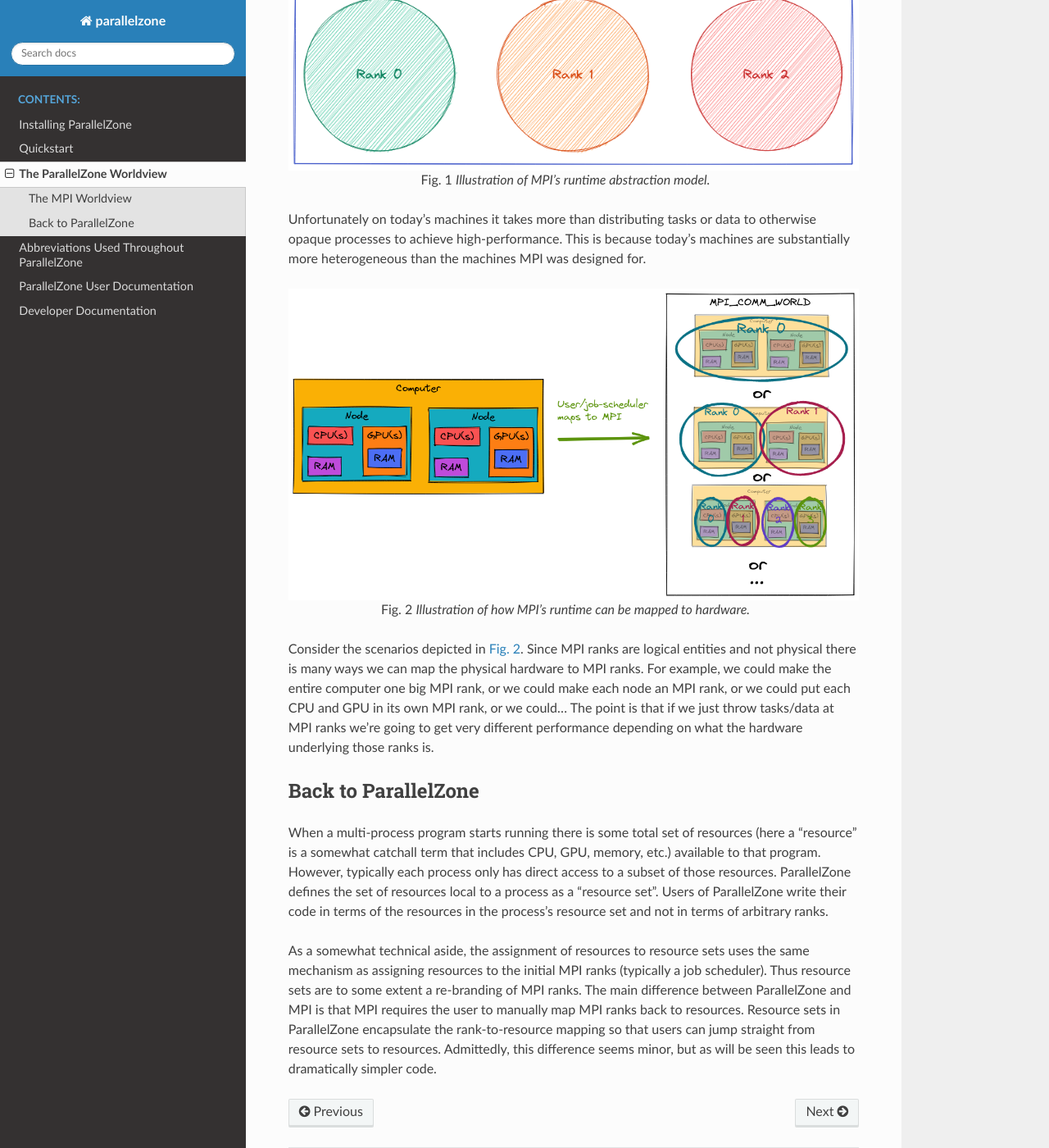
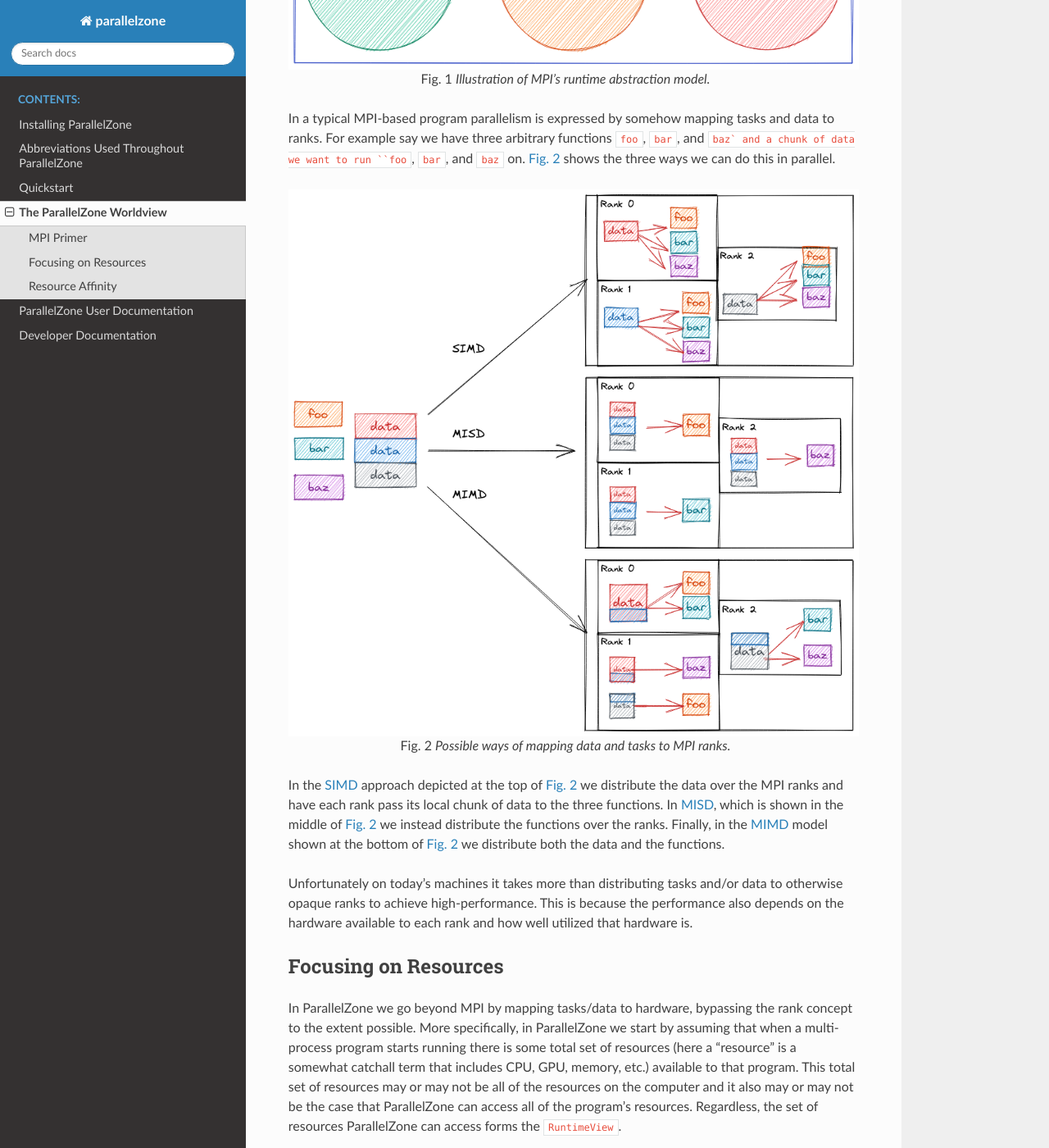
Before and after one commit to NWChemEx/ParallelZone, a Sphinx documentation site: the page built from docs/source/about.rst, in a window 1280 px wide and 1400 px high, scrolled down 627 px. Shown: the whole window at 82% size. Built offline with Sphinx 7.4.7 and the Read the Docs theme 2.0.0, drawn with Linux system fonts in a browser that asks for light colours; some of the changed text lies outside the part shown.

Commit message:
backup [skip ci]

```diff
--- a/docs/source/about.rst
+++ b/docs/source/about.rst
@@ -17,27 +17,21 @@
 ##########################
 
 To use ParallelZone it is helpful to understand the abstraction model at a high
-level. In our opinion this is most easily done by contrasting the ParallelZone
-model with the :ref:`MPI` model.
+level. ParallelZone expands on the :ref:`MPI` model. So we start with a brief
+review of MPI.
 
-*****************
-The MPI Worldview
-*****************
+**********
+MPI Primer
+**********
 
-:numref:`mpi_runtime` illustrates a simplified version of the MPI worldview. The
-MPI worldview is process-centric. In the MPI worldview, ``MPI_COMM_WORLD`` is
-the name given to the set of all processes. Within our example
-``MPI_COMM_WORLD`` has three processes. MPI assigns these processes an
+:numref:`mpi_runtime` illustrates a simplified version of how MPI sees a
+program. The view is process-centric. When the program starts, MPI defines a
+set ``MPI_COMM_WORLD`` which includes all of program's processes. Within our
+example ``MPI_COMM_WORLD`` has three processes. MPI assigns these processes an
 integer value (ranging from 0 to "the number of processes minus 1") called the
-process's rank. It's then up to the developer to use the ranks to split the work
-up. For example the developer could opt to have:
-
-- rank 0 run ``foo`, rank 1 run ``bar``, and rank 2 run ``baz``, or
-- rank 0 run ``foo`` on the first batch of data, rank 1 run ``foo`` on the
-  second batch, and rank 2 runs ``foo`` on the third batch.
-
-(``foo``, ``bar``, and ``baz`` being the names of some largely arbitrary opaque
-functions).
+process's rank. More complicated MPI setups can have further partition
+``MPI_COMM_WORLD`` into subsets, but the overall point remains: MPI's view of
+a program is a series of processes somehow grouped together.
 
 .. _mpi_runtime:
 
@@ -46,43 +40,79 @@
 
    Illustration of MPI's runtime abstraction model.
 
-Unfortunately on today's machines it takes more than distributing tasks or
-data to otherwise opaque processes to achieve high-performance. This is because
-today's machines are substantially more heterogeneous than the machines MPI was
-designed for.
+In a typical MPI-based program parallelism is expressed by somehow mapping tasks
+and data to ranks. For example say we have three arbitrary functions ``foo``,
+``bar``, and ``baz` and a chunk of data we want to run ``foo``, ``bar``, and
+``baz`` on. :numref:`mpi_mappings` shows the three ways we can do this in
+parallel.
 
-.. _hardware2mpi:
+.. _mpi_mappings:
 
-.. figure:: assets/hardware2mpi.png
+.. figure:: assets/mpi_mappings.png
    :align: center
 
-   Illustration of how MPI's runtime can be mapped to hardware.
+   Possible ways of mapping data and tasks to MPI ranks.
 
-Consider the scenarios depicted in :numref:`hardware2mpi`. Since MPI ranks are
-logical entities and not physical there is many ways we can map the physical
-hardware to MPI ranks. For example, we could make the entire computer one
-big MPI rank, or we could make each node an MPI rank, or we could put each
-CPU and GPU in its own MPI rank, or we could... The point is that if we just
-throw tasks/data at MPI ranks we're going to get very different performance
-depending on what the hardware underlying those ranks is.
+In the :ref:`simd` approach depicted at the top of :numref:`mpi_mappings` we
+distribute the data over the MPI ranks and have each rank pass its local chunk
+of data to the three functions. In :ref:`misd`, which is shown in the middle of
+:numref:`mpi_mappings` we instead distribute the functions over the ranks.
+Finally, in the :ref:`mimd` model shown at the bottom of :numref:`mpi_mappings`
+we distribute both the data and the functions.
 
-********************
-Back to ParallelZone
-********************
+Unfortunately on today's machines it takes more than distributing tasks and/or
+data to otherwise opaque ranks to achieve high-performance. This is because
+the performance also depends on the hardware available to each rank and how
+well utilized that hardware is.
 
-When a multi-process program starts running there is some total set of
-resources (here a "resource" is a somewhat catchall term that includes CPU,
-GPU, memory, etc.) available to that program. However, typically each process
-only has direct access to a subset of those resources. ParallelZone defines
-the set of resources local to a process as a "resource set". Users of
-ParallelZone write their code in terms of the resources in the process's
-resource set and not in terms of arbitrary ranks.
+*********************
+Focusing on Resources
+*********************
 
-As a somewhat technical aside, the assignment of resources to resource sets
-uses the same mechanism as assigning resources to the initial MPI ranks
-(typically a job scheduler). Thus resource sets are to some extent a
-re-branding of MPI ranks. The main difference between ParallelZone and MPI is
-that MPI requires the user to manually map MPI ranks back to resources. Resource
-sets in ParallelZone encapsulate the rank-to-resource mapping so that users can
-jump straight from resource sets to resources. Admittedly, this difference seems
-minor, but as will be seen this leads to dramatically simpler code.
+In ParallelZone we go beyond MPI by mapping tasks/data to hardware, bypassing
+the rank concept to the extent possible. More specifically, in ParallelZone we
+start by assuming that when a multi-process program starts running there is
+some total set of resources (here a "resource" is a somewhat catchall
+term that includes CPU, GPU, memory, etc.) available to that program. This
+total set of resources may or may not be all of the resources on the computer
+and it also may or may not be the case that ParallelZone can access all of the
+program's resources. Regardless, the set of resources ParallelZone can access
+forms the ``RuntimeView``.
+
+.. _nesting_runtime_views:
+
+.. figure:: assets/nesting_runtime_views.png
+   :align: center
+
+   Here the blue oval depicts the total resources the program is allowed to use
+   and the green oval shows the resources the program lets ParallelZone use. In
+   the top scenario ParallelZone manages all of the program's resources, whereas
+   in the bottom scenario it manages only some of the program's resources.
+
+To better illustrate the relationship between the program's total resources
+and the ``RuntimeView``, :numref:`nesting_runtime_views` shows two possible
+ways a ``RuntimeView`` may initialized. The top scenario shown in
+:numref:`nesting_runtime_views` occurs when the entire program uses
+ParallelZone as its parallel runtime. In this scenario a job is spun up with
+some set of resources and ParallelZone is allowed to manage all of them
+(*N.B.*, while both scenarios in :numref:`nesting_runtime_views`
+show ParallelZone only managing one node ParallelZone can manage multiple
+nodes). Another common scenario occurs when a program relying on ParallelZone is
+being driven by another program. In this scenario, the program has access to
+more resources than it shares with ParallelZone.
+
+Programs built on ParallelZone treat ``RuntimeView`` as the full set of
+resources regardless of whether it is or isn't.
+
+*****************
+Resource Affinity
+*****************
+
+Simply knowing the total amounts of resources available isn't quite enough. We
+also need to know which resources the current process has an affinity for. In
+ParallelZone we keep this simple by partitioning each process's resources into
+two sets: those it has an affinity for and those it doesn't. The set of
+resources a process has an affinity for is termed that process's
+``ResourceSet``. The ``ResourceSet`` of a process is populated with the
+resources in the ``RuntimeView`` which are located physically on the node where
+the process is running.
--- a/docs/source/developer/design/parallel_runtime.rst
+++ b/docs/source/developer/design/parallel_runtime.rst
@@ -18,4 +18,6 @@
 Designing ParallelZone's Parallel Runtime
 #########################################
 
-ParallelZone (PZ), is envisioned as
+:ref:`parallel_zone_design` described the overall design points which went into
+the architecture of ParallelZone. Here we focus on the architecture of the
+parallel runtime component.
--- a/docs/source/index.rst
+++ b/docs/source/index.rst
@@ -45,9 +45,9 @@
    :caption: Contents:
 
    install
+   abbreviations
    quickstart
    about
-   abbreviations
    user/index
    developer/index
 
--- a/docs/source/user/runtime_view.rst
+++ b/docs/source/user/runtime_view.rst
@@ -16,5 +16,6 @@
 The RuntimeView Class
 #####################
 
-The ``RuntimeView`` is the top-level class of ParallelZone and is the first
-ParallelZone object most users will interact with.
+Programs operate within a runtime environment. In ParallelZone the
+responsibility for modeling the runtime environment falls to the
+``RuntimeView`` class.
```
Also changed, not shown: docs/source/abbreviations.rst (+27 -0 lines), docs/source/assets/hardware2mpi.png, docs/source/assets/mpi_mappings.png (added), docs/source/assets/nesting_runtime_views.png (added).
